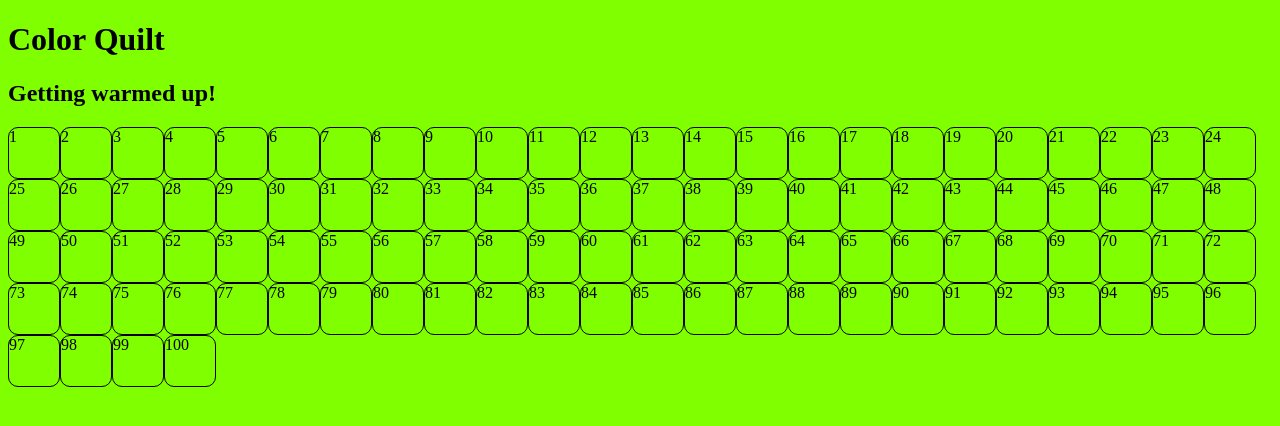
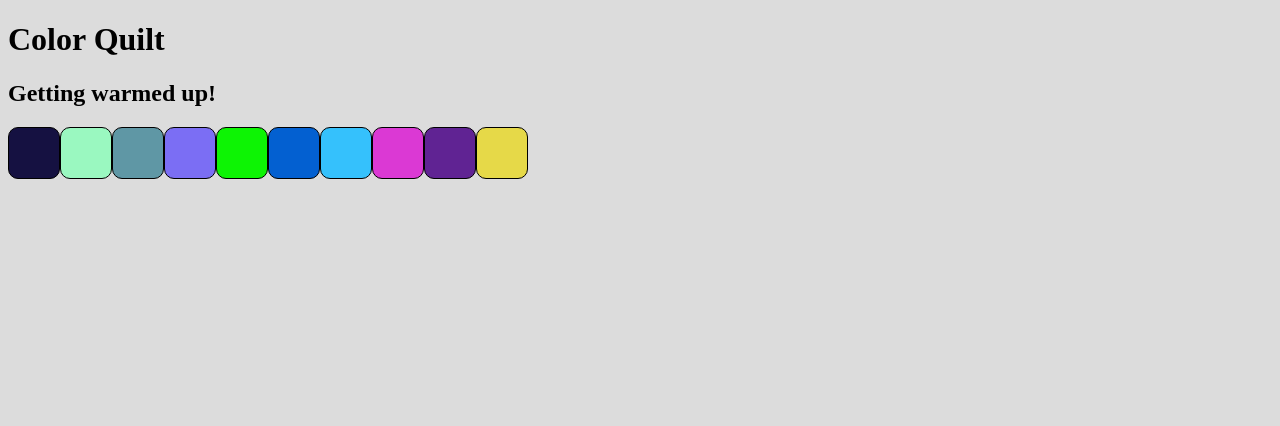
Before and after one commit to seraficaj/color-quilt, a plain HTML site: page index.html in a window 1280 px wide. Drawn offline with Linux system fonts and the light colour scheme.

Commit message:
give random colors to squares

```diff
--- a/app.js
+++ b/app.js
@@ -10,19 +10,31 @@ const changeH2 = () => {
     document.getElementsByTagName("h2")[0].innerText = "Getting warmed up!";
 };
 
+const randColorRGB = () => {
+    const red = Math.floor(Math.random()*256);
+    const green = Math.floor(Math.random()*256);
+    const blue = Math.floor(Math.random()*256);
+    return `rgb(${red}, ${green}, ${blue})`;
+}
+
+const generateQuilt = (numOfSquares) => {
+    // generate numOfSquares divs with a loop
+    for (let i = 1; i <= numOfSquares; i++) {
+        console.log(i);
+        // create a new DOM element
+        let square = document.createElement("div");
+        // give the div the css class "square"
+        square.classList.add("square");
+        // add a randomly generated color
+        square.style.backgroundColor = randColorRGB();
+        // append it to the page
+        document.querySelector("body").appendChild(square);
+    }
+};
+
 document.addEventListener("DOMContentLoaded", () => {
     console.log("Bonjour! from your JS file");
     addH2();
     changeH2();
-    // generate 100 divs with a loop
-    for (let i = 1; i <= 100; i++) {
-        console.log(i);
-        // create a new DOM element
-        let square = document.createElement('div');
-        // give the div the css class "square"
-        square.classList.add('square');
-        // append it to the page
-        square.innerText = i;
-        document.querySelector('body').appendChild(square);
-    }
+    generateQuilt(10);
 });
--- a/main.css
+++ b/main.css
@@ -1,5 +1,5 @@
 body {
-    background-color: chartreuse;
+    background-color:gainsboro;
 }
 
 .square {
@@ -8,4 +8,5 @@ body {
     border: 1px solid black;
     border-radius: 10px;
     display: inline-block;
+    background-color: rgb(18, 241, 211);
 }
```
